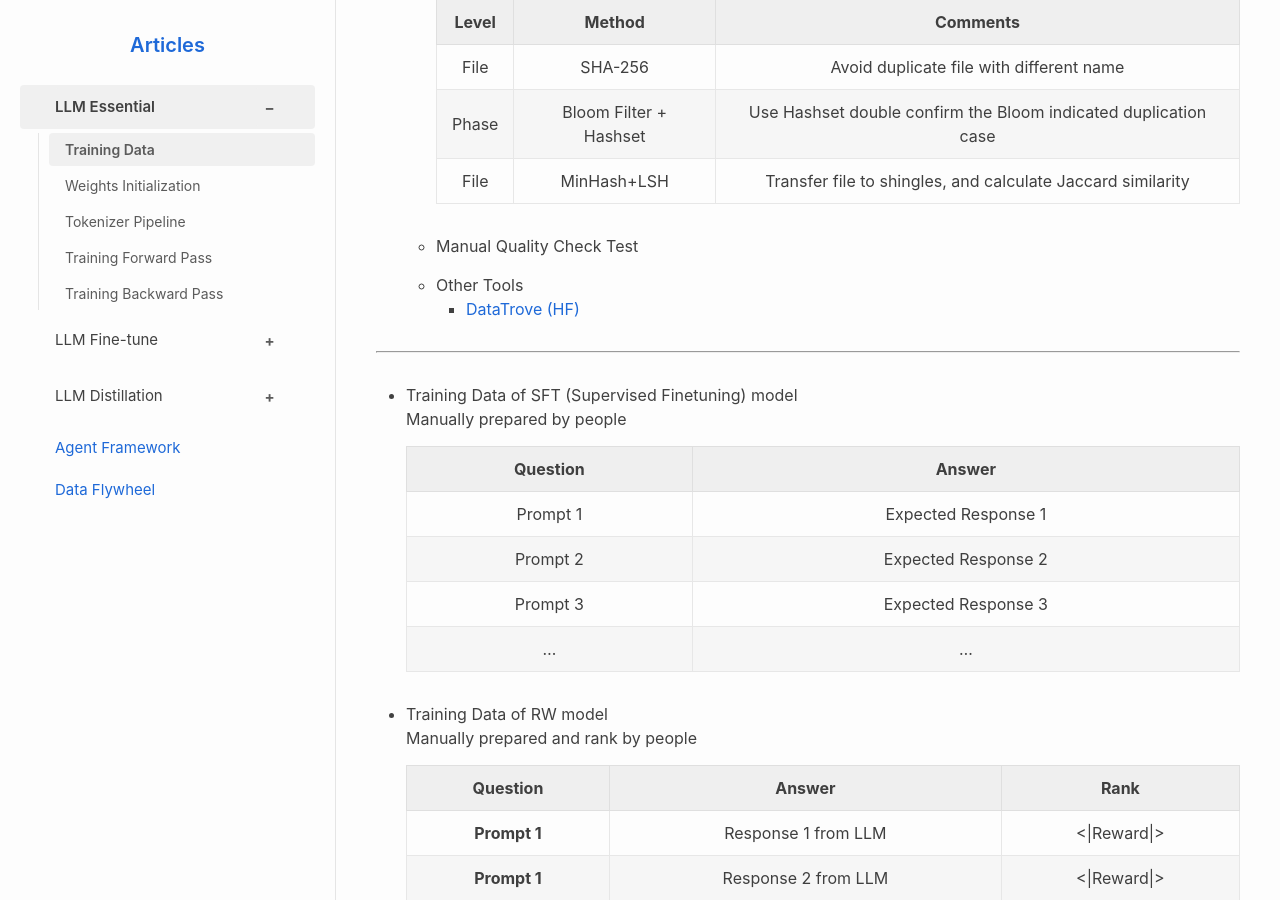
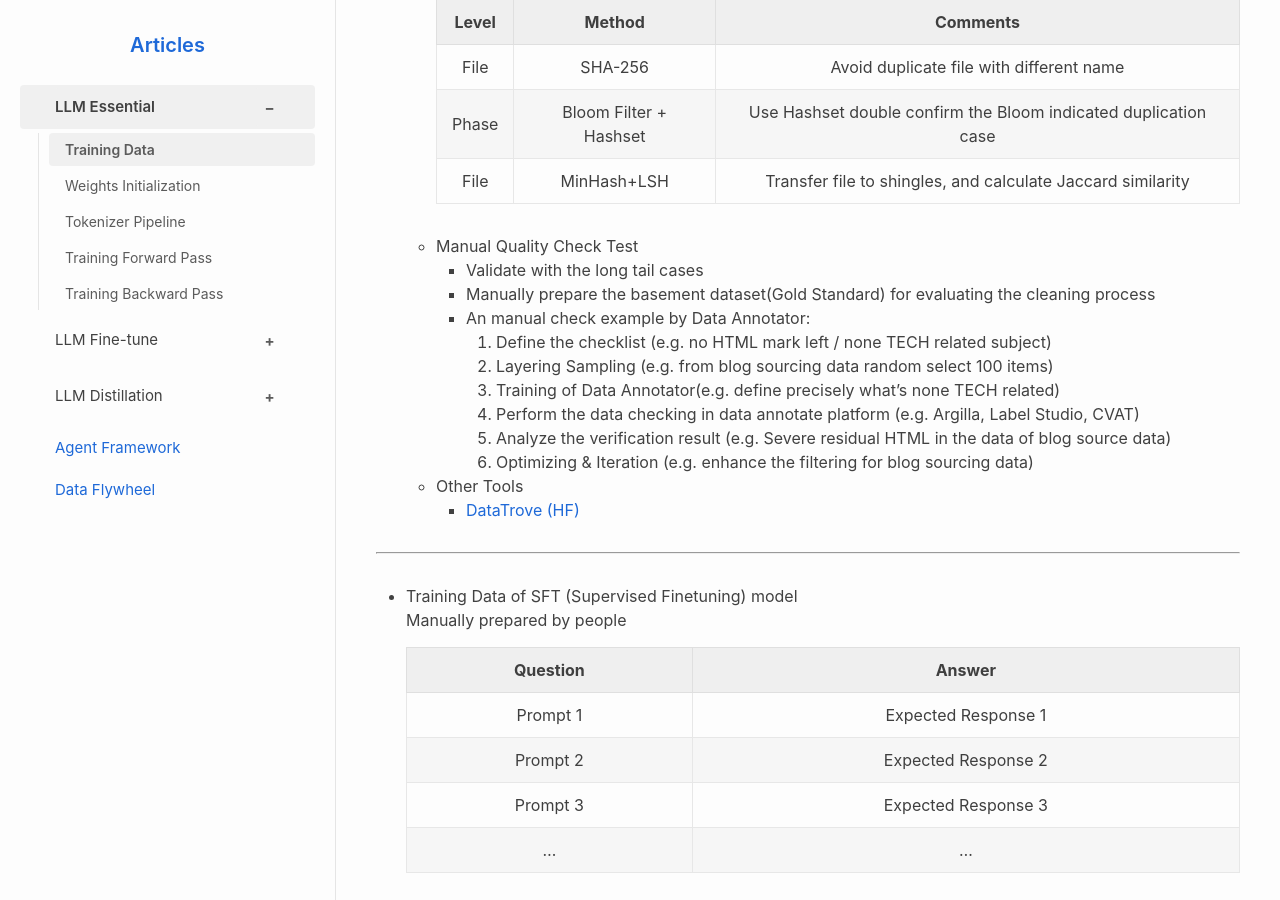
Before and after one commit to ChrisZhu2050/chriszhu2050.github.io, a Jekyll site: the page built from docs/llm-essential-training-data.md, in a window 1280 px wide and 900 px high, scrolled down 1854 px. Built offline with Jekyll 4.4.1, drawn with Linux system fonts in a browser that asks for light colours; nearby versions of some CDN libraries.

Commit message:
Update llm-essential-training-data.md

```diff
--- a/docs/llm-essential-training-data.md
+++ b/docs/llm-essential-training-data.md
@@ -69,6 +69,15 @@ title: "Training Data"
          | File | MinHash+LSH |  Transfer file to shingles, and calculate Jaccard similarity |
 
       - Manual Quality Check Test
+        - Validate with the long tail cases
+        - Manually prepare the basement dataset(Gold Standard) for evaluating the cleaning process
+        - An manual check example by Data Annotator:
+          1. Define the checklist (e.g. no HTML mark left / none TECH related subject)
+          2. Layering Sampling (e.g. from blog sourcing data random select 100 items)
+          3. Training of Data Annotator(e.g. define precisely what's none TECH related)
+          4. Perform the data checking in data annotate platform (e.g. Argilla, Label Studio, CVAT)
+          5. Analyze the verification result (e.g. Severe residual HTML in the data of blog source data)
+          6. Optimizing & Iteration (e.g. enhance the filtering for blog sourcing data)
 
       - Other Tools
          - [DataTrove (HF)](https://github.com/huggingface/datatrove)
```
